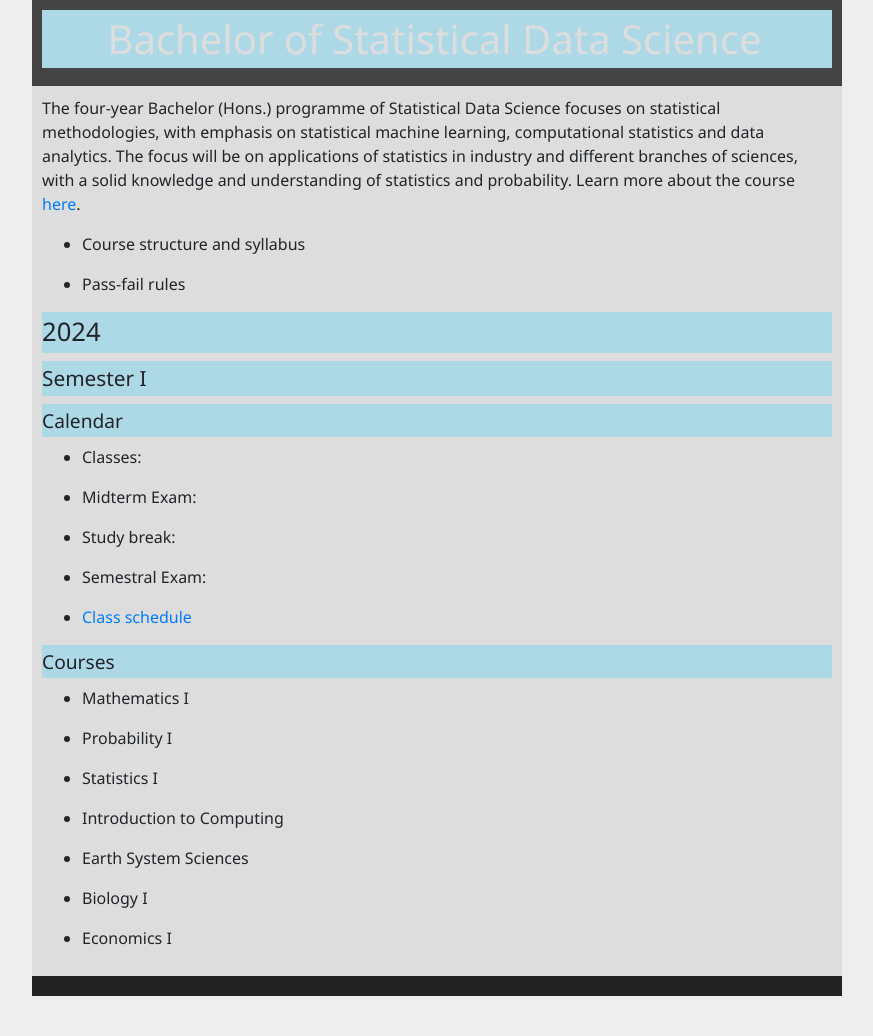
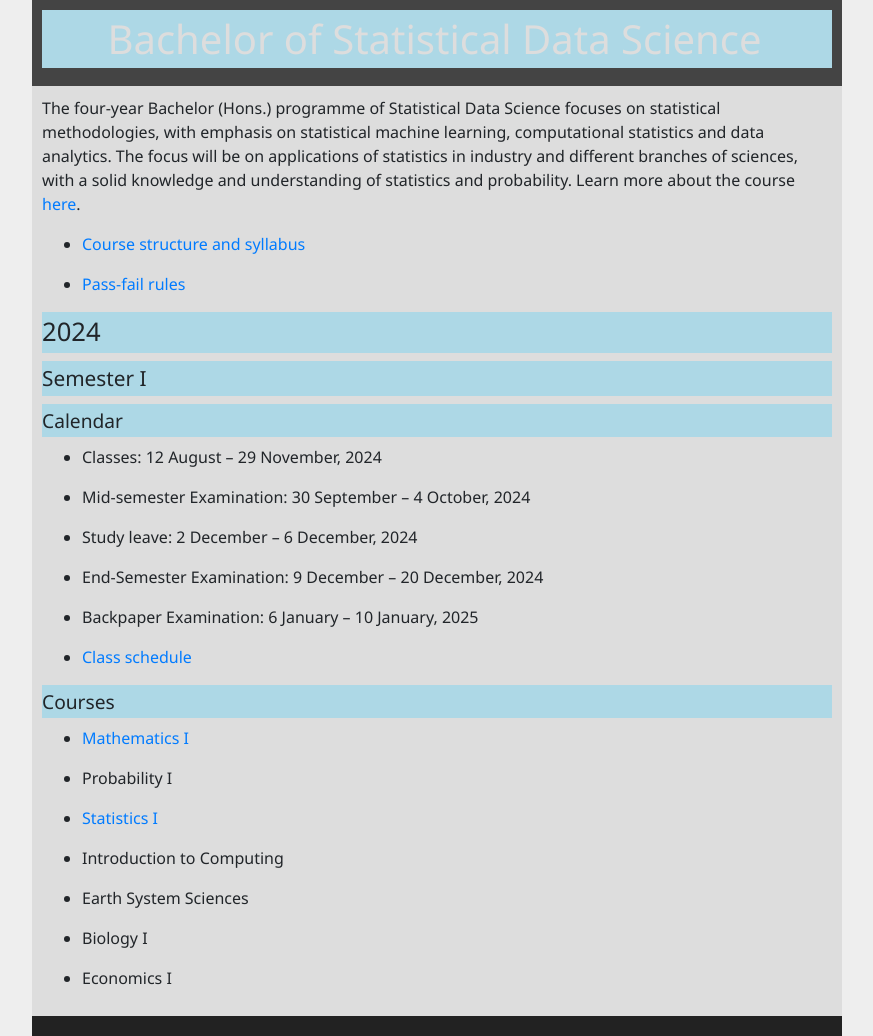
Before and after one commit to bsds-isi/bsds-isi.github.io, a Jekyll site: the page built from index.md, in a window 1280 px wide. Shown: the whole page, without its empty margins (353-1226 px from the left). Built offline with Jekyll 4.4.1, drawn with Linux system fonts in a browser that asks for light colours; before the commit the page ends 996 px from its top, so only the background shows below that.

Commit message:
Update index.md

```diff
--- a/index.md
+++ b/index.md
@@ -13,9 +13,9 @@ branches of sciences, with a solid knowledge and understanding of
 statistics and probability. Learn more about the course
 [here](https://www.isical.ac.in/~deanweb/bsds.html).
 
-* Course structure and syllabus
+* [Course structure and syllabus](http://www.isical.ac.in/~deanweb/BSDS-Syllabus-Year-2024.pdf)
 
-* Pass-fail rules
+* [Pass-fail rules](https://www.isical.ac.in/sites/default/files/pdf/BSDS-Pass-Fail-policy.pdf)
 
 
 # 2024
@@ -24,26 +24,27 @@ statistics and probability. Learn more about the course
 
 ### Calendar
 
-* Classes:
+* Classes: 12 August – 29 November, 2024
 
-* Midterm Exam:
+* Mid-semester Examination: 30 September – 4 October, 2024
 
-* Study break:
+* Study leave: 2 December – 6 December, 2024
 
-* Semestral Exam:
+* End-Semester Examination: 9 December – 20 December, 2024
+
+* Backpaper Examination: 6 January – 10 January, 2025
 
 * [Class schedule](https://calendar.google.com/calendar/u/3?cid=MmE2ZjBiYTcwNzQxMjJlMzY2MjE0YTEwMzYzMmE0YmViZGZmNjM2M2EzZWEwYTk5YzM3NTI5ZDg0NDkxNjI4MkBncm91cC5jYWxlbmRhci5nb29nbGUuY29t)
-
 
 
 ### Courses
 
 
-* Mathematics I
+* [Mathematics I](https://sites.google.com/view/parthanilroy/home/teaching/mathematics-i)
 
 * Probability I
 
-* Statistics I
+* [Statistics I](https://deepayan.github.io/BSDS/2024-01-DE/)
 
 * Introduction to Computing
 
```
